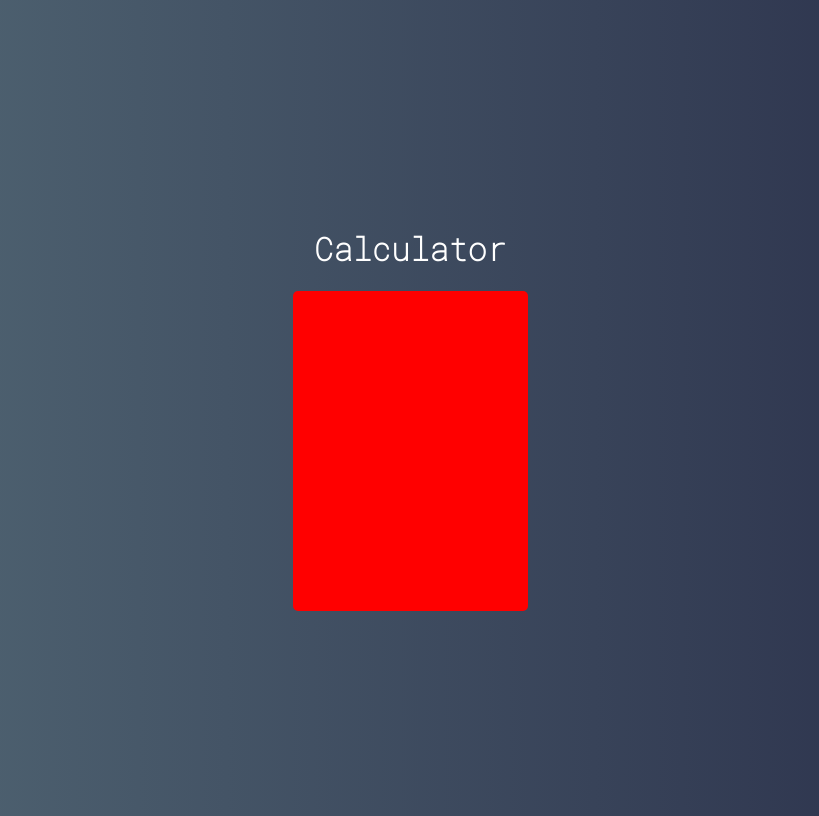
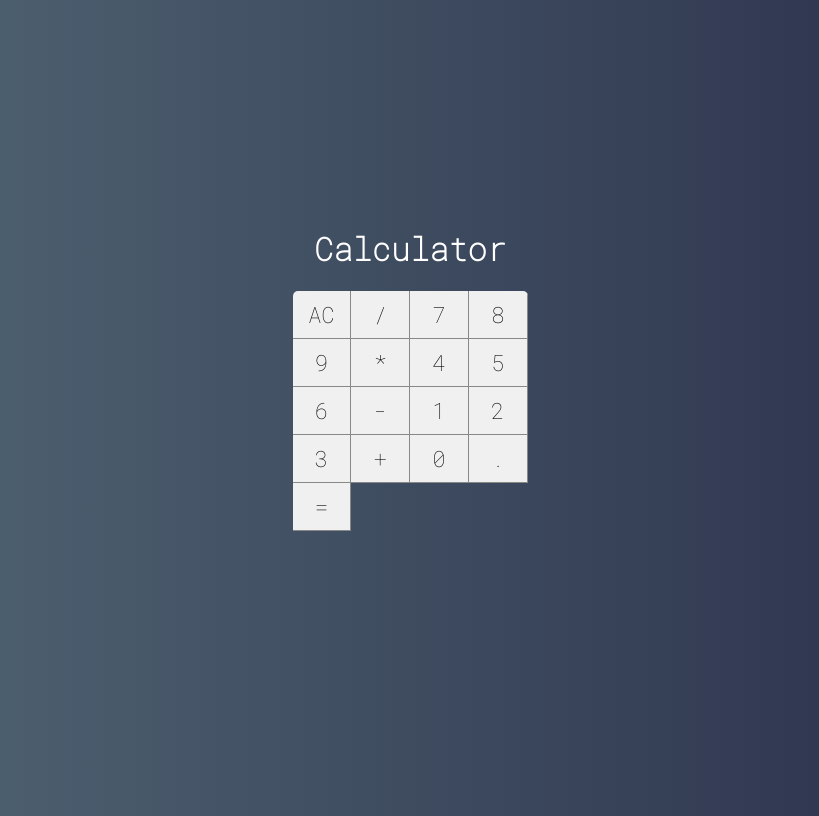
Before and after one commit to Wleydson/calculator-react, a React (Create React App) app: page / in a window 1280 px wide. Shown: the whole page, without its empty margins (230-1049 px from the left). Built offline with nearby package versions, Linux system fonts and the light colour scheme.

Commit message:
create buttons add calculator

```diff
--- /dev/null
+++ b/src/components/Button.css
@@ -0,0 +1,13 @@
+:root{
+    --bg-button: #f0f0f0;
+    --border-button: solid 1px #888
+}
+
+.button{
+    font-size: 1.4em;
+    background-color: var(--bg-button);
+    border: none;
+    border-right: var(--border-button);
+    border-bottom: var(--border-button);
+    outline: none;
+}
--- /dev/null
+++ b/src/components/Button.jsx
@@ -0,0 +1,8 @@
+import React from 'react'
+import './Button.css'
+
+export default props => {
+    return(
+        <button className="button">{props.label}</button>
+    )
+}
--- a/src/main/Calculator.css
+++ b/src/main/Calculator.css
@@ -3,5 +3,8 @@
     width: 235px;
     border-radius: 5px;
     overflow: hidden;
-    background-color: red; /*temp*/
+
+    display: grid;
+    grid-template-columns: repeat(4, 25%);
+    grid-template-rows: 48px 48px 48px 48px 48px;
 }
--- a/src/main/Calculator.jsx
+++ b/src/main/Calculator.jsx
@@ -1,11 +1,29 @@
 import React, { Component } from 'react';
 import './Calculator.css';
+import Button from '../components/Button'
+
 
 export default class Calculator extends Component {
     render(){
         return(
             <div className="calculator">
-
+                <Button label="AC"/>
+                <Button label="/"/>
+                <Button label="7"/>
+                <Button label="8"/>
+                <Button label="9"/>
+                <Button label="*"/>
+                <Button label="4"/>
+                <Button label="5"/>
+                <Button label="6"/>
+                <Button label="-"/>
+                <Button label="1"/>
+                <Button label="2"/>
+                <Button label="3"/>
+                <Button label="+"/>
+                <Button label="0"/>
+                <Button label="."/>
+                <Button label="="/>
             </div>
         )
     }
```
